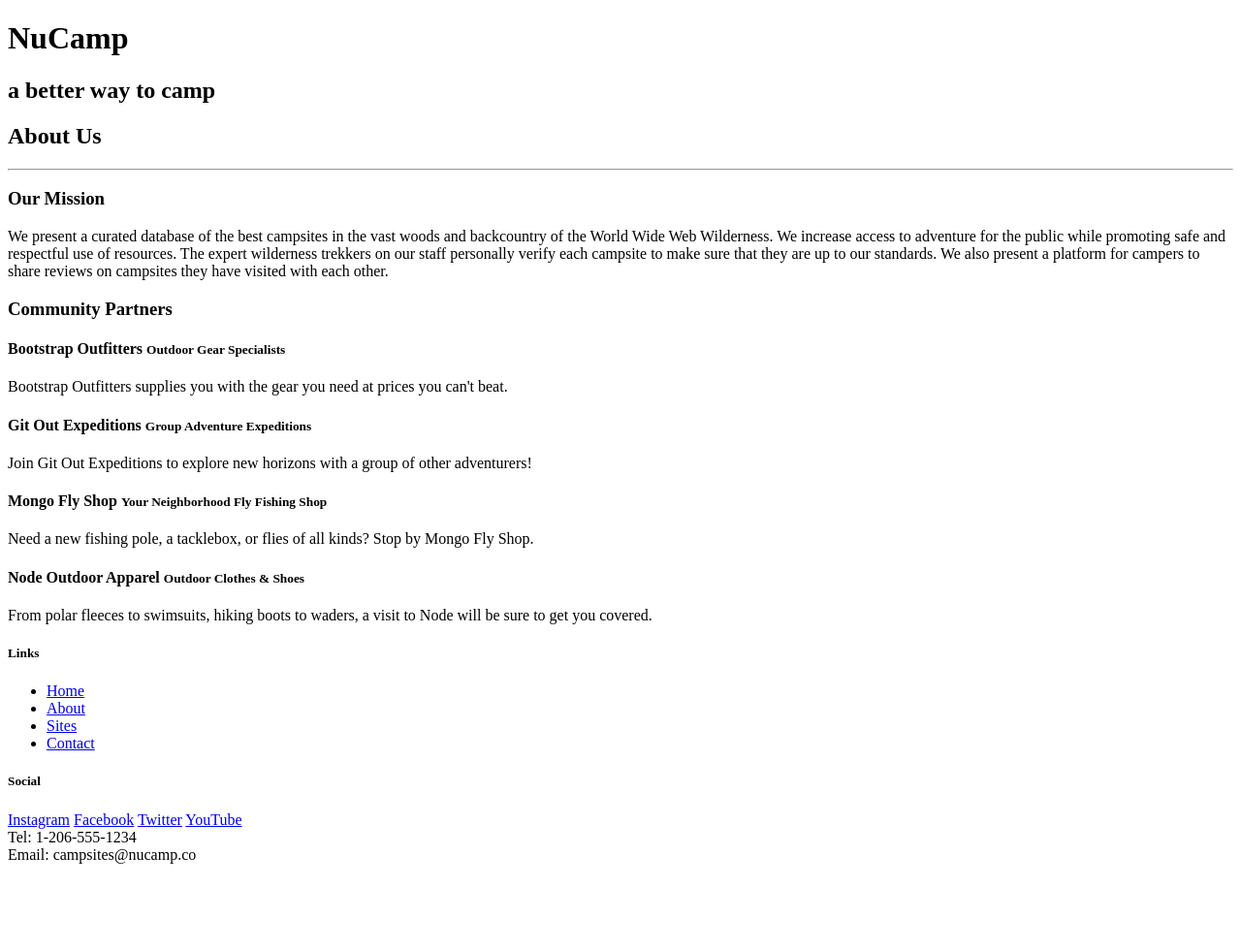
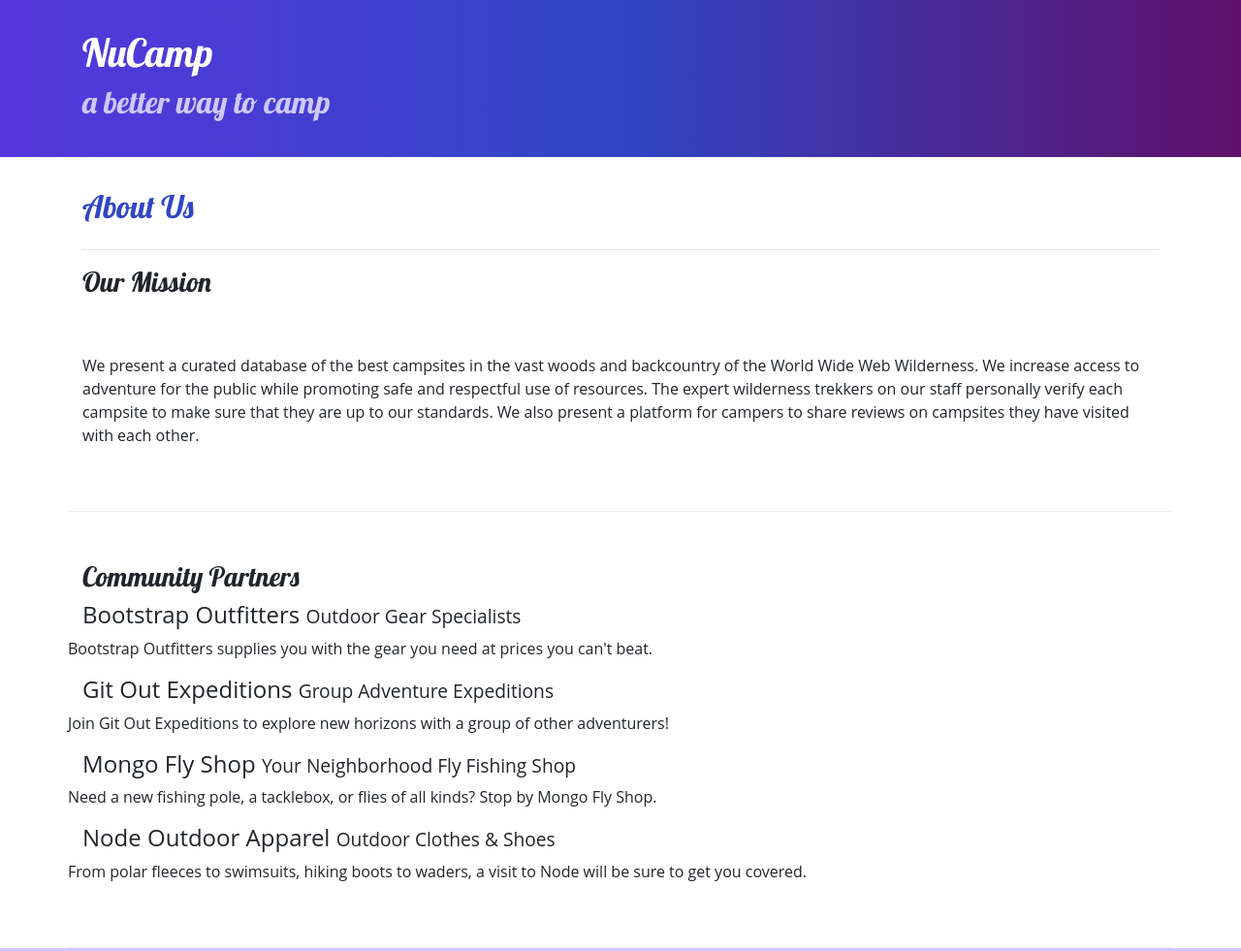
Before and after one commit to mattsingleton2/nucampChangeItUp, a website: page aboutus.html in a window 1280 px wide. Shown: the top 981 px of the page at 97% size. Before the commit the page ends 899 px from the top, so only its background shows below. Drawn offline with nearby package versions, Linux system fonts and the light colour scheme.

Commit message:
Added about us page and some fancy styling with displays.

```diff
--- a/aboutus.html
+++ b/aboutus.html
@@ -6,6 +6,9 @@
     <meta charset="utf-8" />
     <meta name="viewport" content="width=device-width, initial-scale=1" />
 
+    <link rel="stylesheet" href="node_modules/bootstrap/dist/css/bootstrap.min.css" />
+    <link rel="stylesheet" href="https://fonts.googleapis.com/css?family=Lobster" />
+    <link rel="stylesheet" href="css/styles.css" />
     <title>NuCamp: A Better Way To Camp</title>
 </head>
 
@@ -24,30 +27,53 @@
 
     <div>
         <div>
-            <div>
-               <h2>About Us</h2>
+            <div class="container">
+                <div class="row">
+                    <div class="col">
+                        <h2>About Us</h2>
+                    </div>
+                </div>
                <hr />
+            </div>
+        </div>
+    </div>
+        <div>
+            <div class="container">
+                <div class="row">
+                    <div class="col col-sm-6">
+                        <h3>Our Mission</h3>
+                    </div>
+                </div>
+            <div class="row row-content">
+                <div class="col">
+                    <p>We present a curated database of the best campsites in the vast woods and backcountry of the World Wide Web Wilderness. We increase access to adventure for the public while promoting safe and respectful use of resources. The expert wilderness trekkers on our staff personally verify each campsite to make sure that they are up to our standards. We also present a platform for campers to share reviews on campsites they have visited with each other.</p>
+                </div>
             </div>
         </div>
 
         <div>
-            <div>
-                <h3>Our Mission</h3>
-                <p>We present a curated database of the best campsites in the vast woods and backcountry of the World Wide Web Wilderness. We increase access to adventure for the public while promoting safe and respectful use of resources. The expert wilderness trekkers on our staff personally verify each campsite to make sure that they are up to our standards. We also present a platform for campers to share reviews on campsites they have visited with each other.</p>
-            </div>
-        </div>
-
-        <div>
-            <div>
-                <h3>Community Partners</h3>
-                <h4>Bootstrap Outfitters <small>Outdoor Gear Specialists</small></h4>
-                <p>Bootstrap Outfitters supplies you with the gear you need at prices you can't beat.</p>
-                <h4>Git Out Expeditions <small>Group Adventure Expeditions</small></h4>
-                <p>Join Git Out Expeditions to explore new horizons with a group of other adventurers!</p>
-                <h4>Mongo Fly Shop <small>Your Neighborhood Fly Fishing Shop</small></h4>
-                <p>Need a new fishing pole, a tacklebox, or flies of all kinds? Stop by Mongo Fly Shop.</p>
-                <h4>Node Outdoor Apparel <small>Outdoor Clothes & Shoes</small></h4>
-                <p>From polar fleeces to swimsuits, hiking boots to waders, a visit to Node will be sure to get you covered.</p>
+            <div class="container">
+                <div class="row row-content">
+                    <div class="col">
+                        <h3>Community Partners</h3>
+                        <h4>Bootstrap Outfitters <small>Outdoor Gear Specialists</small></h4>
+                        <div class="row d-none d-sm-block">
+                            <p>Bootstrap Outfitters supplies you with the gear you need at prices you can't beat.</p>
+                        </div>
+                        <h4>Git Out Expeditions <small>Group Adventure Expeditions</small></h4>
+                        <div class="row d-none d-sm-block">
+                            <p>Join Git Out Expeditions to explore new horizons with a group of other adventurers!</p>
+                        </div>
+                        <h4>Mongo Fly Shop <small>Your Neighborhood Fly Fishing Shop</small></h4>
+                        <div class="row d-none d-sm-block">
+                            <p>Need a new fishing pole, a tacklebox, or flies of all kinds? Stop by Mongo Fly Shop.</p>
+                        </div>
+                        <h4>Node Outdoor Apparel <small>Outdoor Clothes & Shoes</small></h4>
+                        <div class="row d-none d-sm-block">
+                            <p>From polar fleeces to swimsuits, hiking boots to waders, a visit to Node will be sure to get you covered.</p>
+                        </div>
+                    </div>
+                </div>
             </div>
         </div>
     </div>
@@ -78,7 +104,9 @@
            </div>
         </div>
     </footer>
-
+    <script src="node_modules/jquery/dist/jquery.slim.min.js"></script>
+    <script src="node_modules/popper.js/dist/umd/popper.min.js"></script>
+    <script src="node_modules/bootstrap/dist/js/bootstrap.min.js"></script>
 </body>
 
 </html>
```
Also changed, not shown: index.html (+10 -5 lines).
